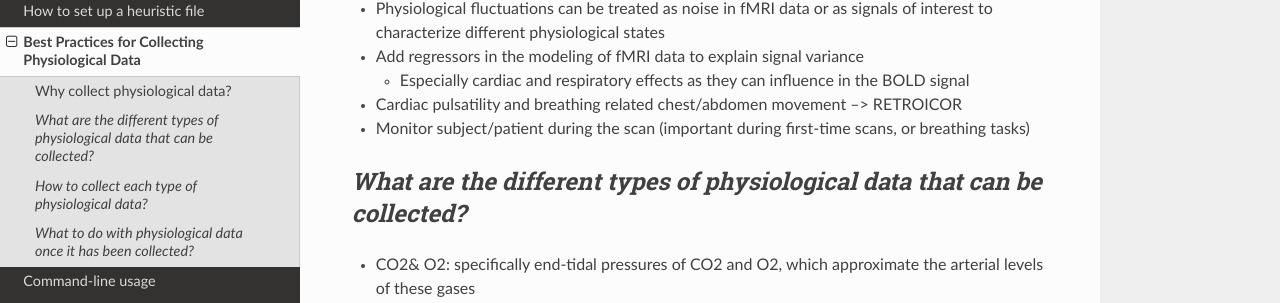
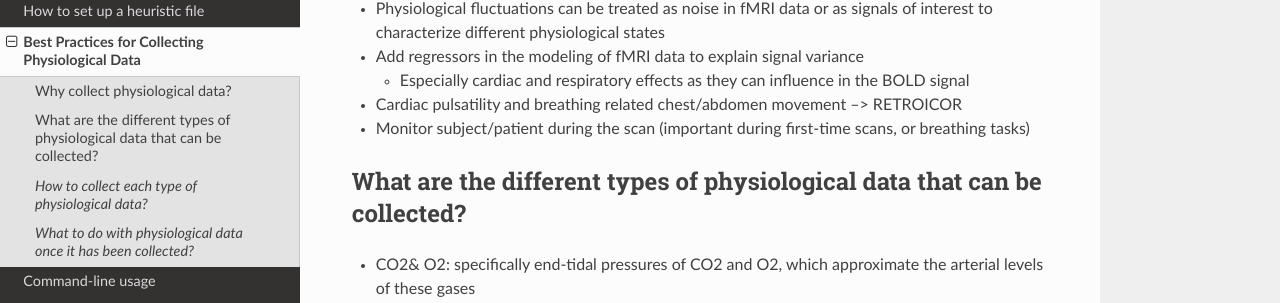
Before and after one commit to physiopy/phys2bids, a Sphinx documentation site: the page built from docs/bestpractice.rst, in a window 1280 px wide. Shown: the part 267-570 px from the top of the page. Built offline with Sphinx 7.4.7 and the Read the Docs theme 2.0.0, drawn with Linux system fonts in a browser that asks for light colours.

```diff
--- a/docs/bestpractice.rst
+++ b/docs/bestpractice.rst
@@ -19,7 +19,7 @@ Why collect physiological data?
 
 .. _differenttypesofphysdata:
 
-*What are the different types of physiological data that can be collected?*
+What are the different types of physiological data that can be collected?
 ----------------------------------------------------------------------------
 
 - CO2& O2: specifically end-tidal pressures of CO2 and O2, which approximate the arterial levels of these gases
```
